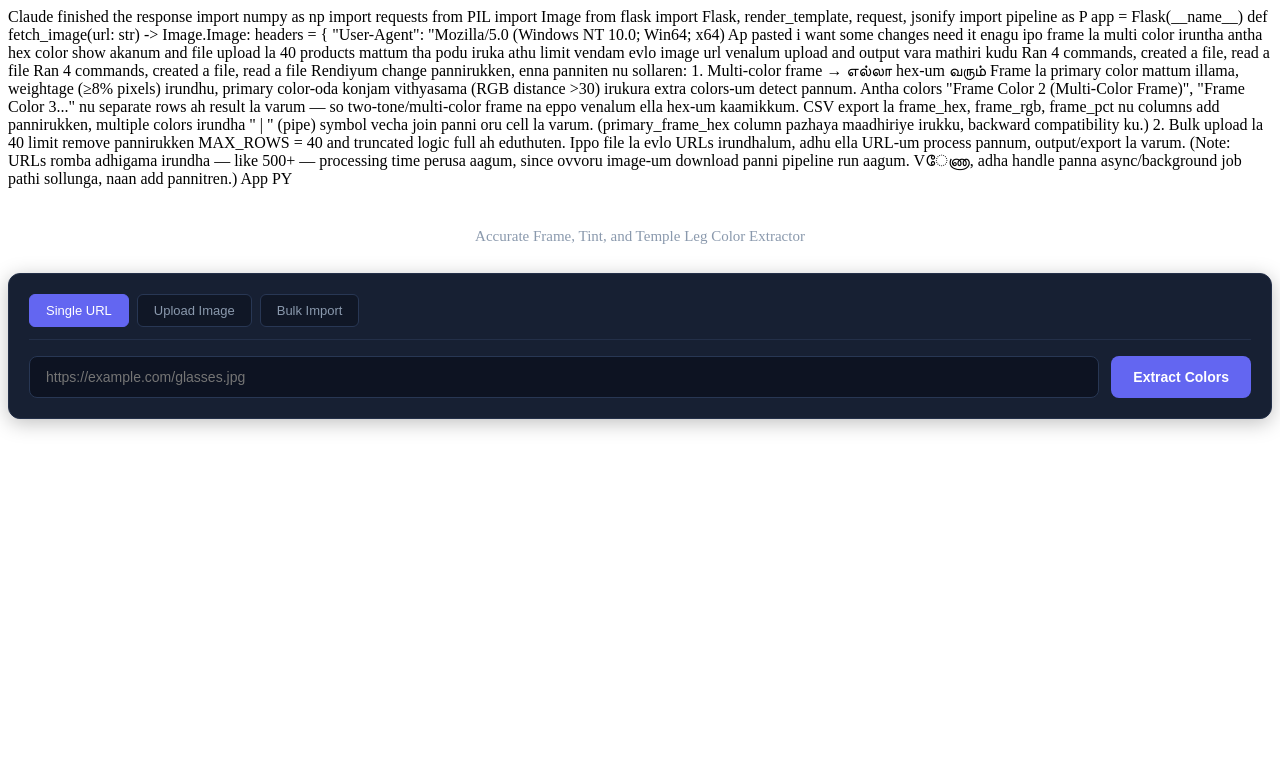
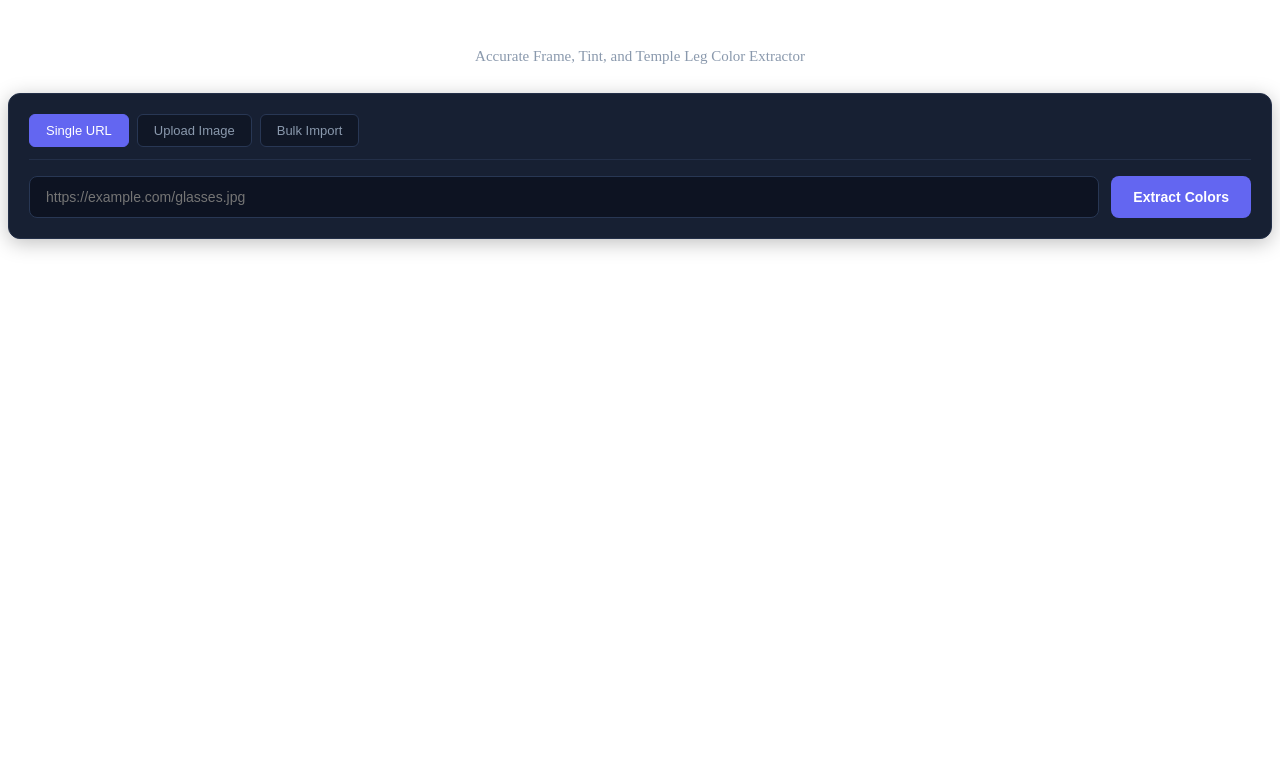
Before and after one commit to subashchandraboser-design/hexcode2.0, a Flask app: page / in a window 1280 px wide. Shown: the top 775 px of the page. Run offline with Flask 3, Linux system fonts and the light colour scheme.

Commit message:
Update index.html

```diff
--- a/templates/index.html
+++ b/templates/index.html
@@ -1,28 +1,5 @@
-
-Claude finished the response
-
-import numpy as np import requests from PIL import Image from flask import Flask, render_template, request, jsonify import pipeline as P app = Flask(__name__) def fetch_image(url: str) -> Image.Image: headers = { "User-Agent": "Mozilla/5.0 (Windows NT 10.0; Win64; x64) Ap
-
-pasted
-
-i want some changes need it enagu ipo frame la multi color iruntha antha hex color show akanum and file upload la 40 products mattum tha podu iruka athu limit vendam evlo image url venalum upload and output vara mathiri kudu
-
-
-Ran 4 commands, created a file, read a file
-Ran 4 commands, created a file, read a file
-Rendiyum change pannirukken, enna panniten nu sollaren:
-
-1. Multi-color frame → எல்லா hex-um வரும்
-Frame la primary color mattum illama, weightage (≥8% pixels) irundhu, primary color-oda konjam vithyasama (RGB distance >30) irukura extra colors-um detect pannum. Antha colors "Frame Color 2 (Multi-Color Frame)", "Frame Color 3..." nu separate rows ah result la varum — so two-tone/multi-color frame na eppo venalum ella hex-um kaamikkum. CSV export la frame_hex, frame_rgb, frame_pct nu columns add pannirukken, multiple colors irundha " | " (pipe) symbol vecha join panni oru cell la varum. (primary_frame_hex column pazhaya maadhiriye irukku, backward compatibility ku.)
-
-2. Bulk upload la 40 limit remove pannirukken
-MAX_ROWS = 40 and truncated logic full ah eduthuten. Ippo file la evlo URLs irundhalum, adhu ella URL-um process pannum, output/export la varum. (Note: URLs romba adhigama irundha — like 500+ — processing time perusa aagum, since ovvoru image-um download panni pipeline run aagum. Vேணா, adha handle panna async/background job pathi sollunga, naan add pannitren.)
-
-
-App
-PY
-
-<!DOCTYPE html> <html lang="en"> <head> <meta charset="UTF-8"> <meta name="viewport" content="width=device-width, initial-scale=1.0"> <title>Exact Eyeglass Color Extractor</title> <style> * { box-sizing: border-box; } body { font-family: -apple-system, BlinkMacSystemFont, "Segoe UI"
+<!DOCTYPE html>
+<html lang="en"> <head> <meta charset="UTF-8"> <meta name="viewport" content="width=device-width, initial-scale=1.0"> <title>Exact Eyeglass Color Extractor</title> <style> * { box-sizing: border-box; } body { font-family: -apple-system, BlinkMacSystemFont, "Segoe UI"
 
 pasted
 
```
